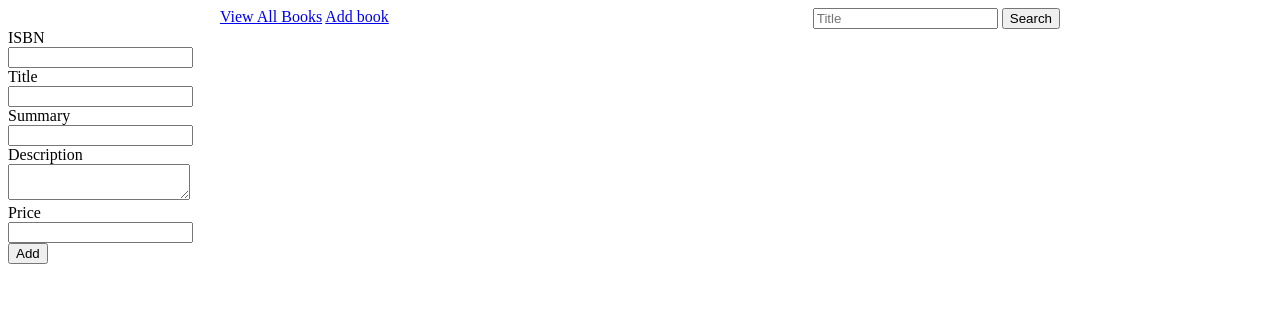
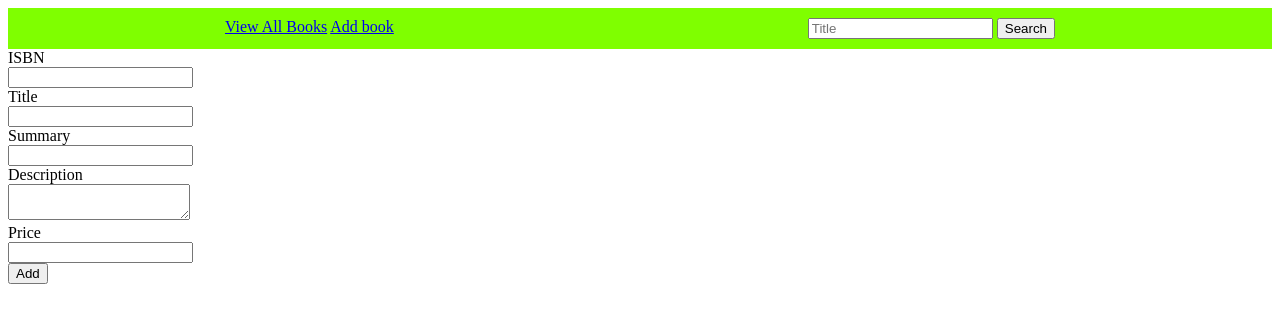
Before and after one commit to delphine-nguyen/BookManagement, a Symfony app: template templates/book/create_book.html.twig in a window 1280 px wide. Shown: the top 323 px of the page. Run offline with Twig, Linux system fonts and the light colour scheme; the template is opened without the code that fills it, so the values that code supplies are empty; form fields are guessed from the names that the template uses; some libraries are stand-ins or nearby versions.

Commit message:
(style) Add style to header

```diff
--- a/public/css/theme.css
+++ b/public/css/theme.css
@@ -6,4 +6,11 @@
 header {
 	display: flex;
 	justify-content: space-around;
+
+	position: sticky;
+	top: 0;
+
+	background-color: chartreuse;
+
+	padding: 10px;
 }
```
